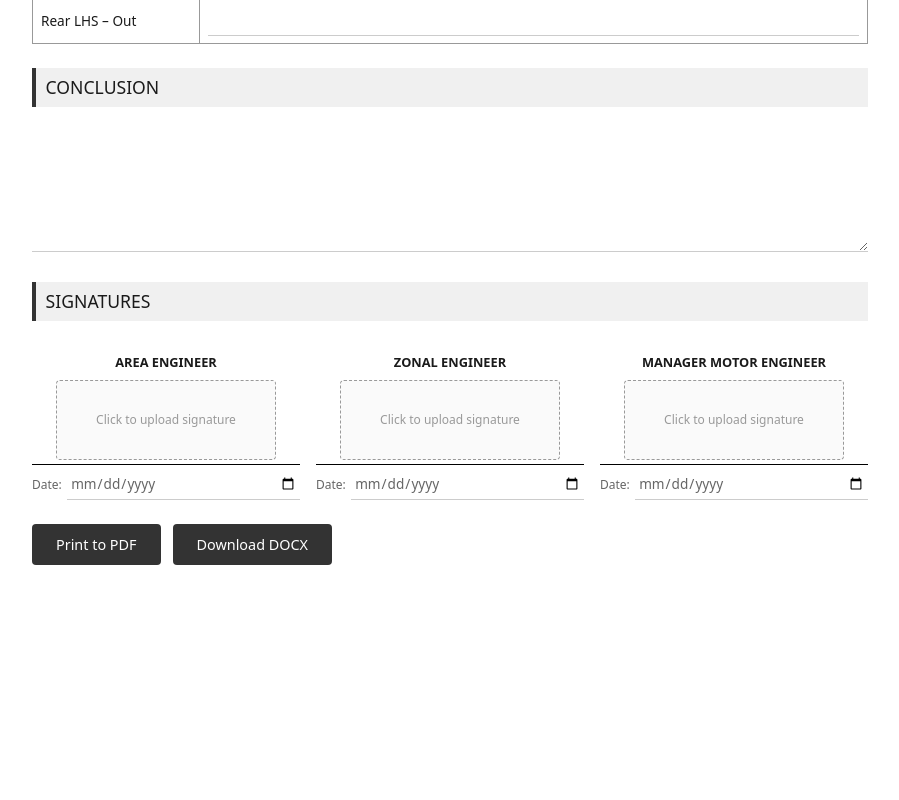
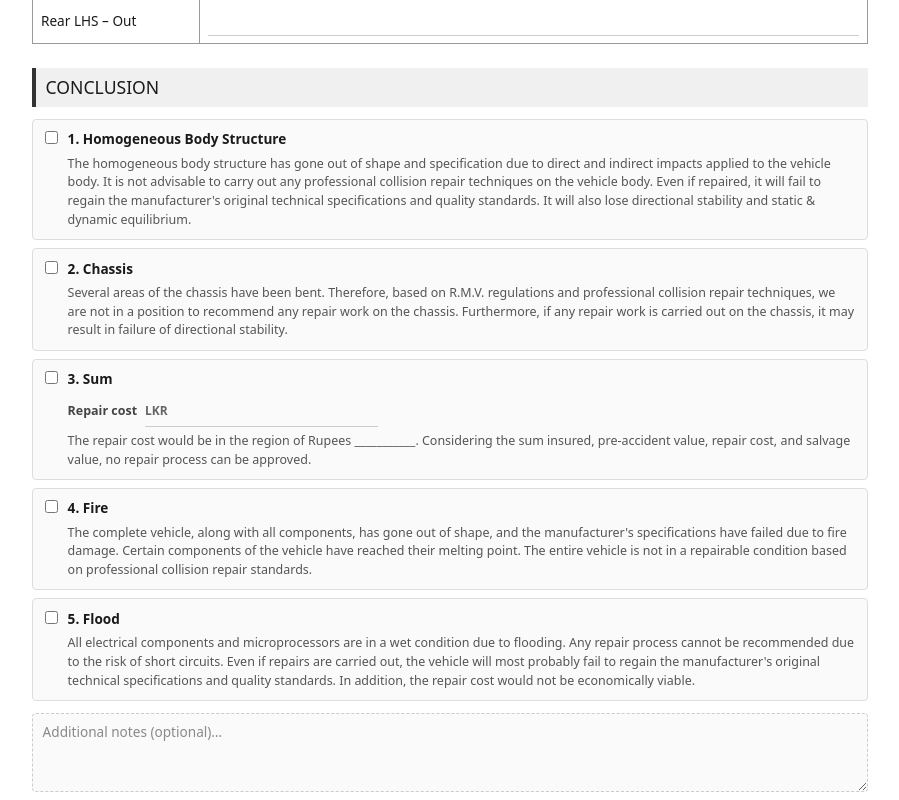
Before and after one commit to bytkloud/minitools, a React (Vite) app: page /technical-report in a window 1280 px wide. Shown: the part 1920-2720 px from the top of the page, without its empty margins (190-1089 px from the left). Before the commit the page ends 2541 px from the top, so only its background shows below. Built offline with nearby package versions, Linux system fonts and the light colour scheme.

Commit message:
Add multi-select conclusion options to total loss report

```diff
--- a/src/pages/Home.tsx
+++ b/src/pages/Home.tsx
@@ -9,7 +9,7 @@ const tools = [
     icon: Calculator,
   },
   {
-    name: 'Technical Report',
+    name: 'Total loss report',
     description: 'Vehicle total loss report form with photos and signatures',
     path: '/technical-report',
     icon: FileText,
--- a/src/tools/technical-report/docx-builder.ts
+++ b/src/tools/technical-report/docx-builder.ts
@@ -344,7 +344,12 @@ export async function downloadDocx(
         buildTyreTable(data.tyres),
 
         sectionHeading('Conclusion'),
-        bodyParagraph(data.conclusion),
+        ...data.conclusions.map(text => new Paragraph({
+          children: [run(text, { size: 20 })],
+          bullet: { level: 0 },
+          spacing: { line: 360, after: 80 },
+        })),
+        ...(data.conclusions.length > 0 ? [bodyParagraph('Therefore, considering all technical circumstances, my technical opinion is to treat this claim on a total loss basis.')] : []),
 
         sectionHeading('Signatures'),
         buildSignaturesTable(data.signatures),
--- a/src/tools/technical-report/form.tsx
+++ b/src/tools/technical-report/form.tsx
@@ -11,6 +11,37 @@ const TYRES = [
   { key: 'RearLhsIn' as const, label: 'Rear LHS – In' },
   { key: 'RearLhsOut'as const, label: 'Rear LHS – Out' },
 ]
+
+const THEREFORE = "Therefore, considering all technical circumstances, my technical opinion is to treat this claim on a total loss basis."
+
+const CONCLUSIONS = [
+  {
+    title: 'Homogeneous Body Structure',
+    body: "The homogeneous body structure has gone out of shape and specification due to direct and indirect impacts applied to the vehicle body. It is not advisable to carry out any professional collision repair techniques on the vehicle body. Even if repaired, it will fail to regain the manufacturer's original technical specifications and quality standards. It will also lose directional stability and static & dynamic equilibrium.",
+  },
+  {
+    title: 'Chassis',
+    body: "Several areas of the chassis have been bent. Therefore, based on R.M.V. regulations and professional collision repair techniques, we are not in a position to recommend any repair work on the chassis. Furthermore, if any repair work is carried out on the chassis, it may result in failure of directional stability.",
+  },
+  { title: 'Sum', body: '' }, // body built dynamically via buildSumBody
+  {
+    title: 'Fire',
+    body: "The complete vehicle, along with all components, has gone out of shape, and the manufacturer's specifications have failed due to fire damage. Certain components of the vehicle have reached their melting point. The entire vehicle is not in a repairable condition based on professional collision repair standards.",
+  },
+  {
+    title: 'Flood',
+    body: "All electrical components and microprocessors are in a wet condition due to flooding. Any repair process cannot be recommended due to the risk of short circuits. Even if repairs are carried out, the vehicle will most probably fail to regain the manufacturer's original technical specifications and quality standards. In addition, the repair cost would not be economically viable.",
+  },
+]
+
+const SUM_IDX = 2
+
+function buildSumBody(rawAmount: string) {
+  const formatted = rawAmount
+    ? 'Rupees ' + new Intl.NumberFormat('en-LK', { minimumFractionDigits: 2 }).format(Number(rawAmount))
+    : 'Rupees ___________'
+  return `The repair cost would be in the region of ${formatted}. Considering the sum insured, pre-accident value, repair cost, and salvage value, no repair process can be approved.`
+}
 
 const SIGNATURES = [
   { key: 'areaEngineer' as const, label: 'Area Engineer' },
@@ -174,7 +205,11 @@ export default function TotalLossReportForm() {
   const [damages, setDamages] = useState<DamageData[]>([
     { id: 0, text: '', photos: [null, null, null, null] },
   ])
-  const [conclusion, setConclusion] = useState('')
+  const [activeConclusions, setActiveConclusions] = useState<boolean[]>(
+    new Array(CONCLUSIONS.length).fill(false)
+  )
+  const [sumRepairCost, setSumRepairCost] = useState('')
+  const [customConclusion, setCustomConclusion] = useState('')
   const [signatures, setSignatures] = useState<ReportData['signatures']>({
     areaEngineer: { imageSrc: null, date: '' },
     zonalEngineer: { imageSrc: null, date: '' },
@@ -203,12 +238,23 @@ export default function TotalLossReportForm() {
       return { ...d, photos }
     }))
 
+  const toggleConclusion = (idx: number) =>
+    setActiveConclusions(prev => prev.map((v, i) => i === idx ? !v : v))
+
   const buildReportData = (): ReportData => ({
     ...fields,
     ...currency,
     damages,
     tyres,
-    conclusion,
+    conclusions: [
+      ...CONCLUSIONS
+        .map((c, i) => {
+          if (!activeConclusions[i]) return null
+          return i === SUM_IDX ? buildSumBody(sumRepairCost) : c.body
+        })
+        .filter((c): c is string => c !== null),
+      ...(customConclusion.trim() ? [customConclusion.trim()] : []),
+    ],
     signatures,
   })
 
@@ -329,12 +375,53 @@ export default function TotalLossReportForm() {
 
       <div className="section-break">
         <h2>Conclusion</h2>
-        <textarea
-          className="conclusion-textarea"
-          rows={6}
-          value={conclusion}
-          onChange={(e) => setConclusion(e.target.value)}
-        />
+        {CONCLUSIONS.map((c, i) => {
+          const body = i === SUM_IDX ? buildSumBody(sumRepairCost) : c.body
+          return (
+            <div key={i} className="conclusion-item">
+              <div className={`conclusion-option no-print${activeConclusions[i] ? ' active' : ''}`}>
+                <input
+                  type="checkbox"
+                  checked={activeConclusions[i]}
+                  onChange={() => toggleConclusion(i)}
+                />
+                <div className="conclusion-option-content">
+                  <div className="conclusion-option-title" onClick={() => toggleConclusion(i)}>
+                    {i + 1}. {c.title}
+                  </div>
+                  {i === SUM_IDX && (
+                    <div className="conclusion-sum-input" onClick={e => e.stopPropagation()}>
+                      <span className="conclusion-sum-label">Repair cost</span>
+                      <CurrencyInput onChange={setSumRepairCost} />
+                    </div>
+                  )}
+                  <div className="conclusion-option-body">{body}</div>
+                </div>
+              </div>
+            </div>
+          )
+        })}
+        <div className="conclusion-custom no-print">
+          <textarea
+            placeholder="Additional notes (optional)…"
+            rows={3}
+            value={customConclusion}
+            onChange={e => setCustomConclusion(e.target.value)}
+          />
+        </div>
+        {(activeConclusions.some(Boolean) || customConclusion.trim()) && (
+          <div className="print-only">
+            <ul className="conclusion-bullets">
+              {CONCLUSIONS.map((c, i) => {
+                if (!activeConclusions[i]) return null
+                const body = i === SUM_IDX ? buildSumBody(sumRepairCost) : c.body
+                return <li key={i}>{body}</li>
+              })}
+              {customConclusion.trim() && <li>{customConclusion.trim()}</li>}
+            </ul>
+            <p className="conclusion-therefore">{THEREFORE}</p>
+          </div>
+        )}
       </div>
 
       <div className="section-break">
--- a/src/tools/technical-report/report-types.ts
+++ b/src/tools/technical-report/report-types.ts
@@ -33,7 +33,7 @@ export interface ReportData {
     RearLhsIn: string
     RearLhsOut: string
   }
-  conclusion: string
+  conclusions: string[]
   signatures: {
     areaEngineer: SignatureData
     zonalEngineer: SignatureData
--- a/src/tools/technical-report/report.css
+++ b/src/tools/technical-report/report.css
@@ -305,39 +305,111 @@
   text-align: left;
 }
 
-.conclusion-section {
-  margin-bottom: 1rem;
+.conclusion-item {
+  margin-bottom: 0.5rem;
 }
 
-.conclusion-list {
-  list-style: decimal;
-  padding-left: 1.5rem;
-  margin: 0.5rem 0;
+.conclusion-option {
+  display: flex;
+  align-items: flex-start;
+  gap: 0.6rem;
+  border: 1px solid #ddd;
+  border-radius: 4px;
+  padding: 0.6rem 0.75rem;
+  cursor: pointer;
+  background: #fafafa;
+  transition: border-color 0.15s, background 0.15s;
 }
 
-.conclusion-list li {
-  padding: 0.2rem 0;
-  font-size: 0.85rem;
+.conclusion-option:hover {
+  border-color: #aaa;
+  background: #f5f5f5;
 }
 
-.conclusion-list li textarea {
-  resize: vertical;
-  min-height: 2.5rem;
+.conclusion-option.active {
+  border-color: #2a7a2a;
+  background: #f0f8f0;
 }
 
-.add-conclusion-btn {
-  background: none;
-  border: 1px dashed #999;
-  padding: 0.3rem 0.8rem;
-  font-size: 0.8rem;
+.conclusion-option input[type="checkbox"] {
+  width: auto;
+  border: none;
+  border-bottom: none;
+  margin-top: 2px;
+  flex-shrink: 0;
+  accent-color: #2a7a2a;
   cursor: pointer;
-  border-radius: 3px;
-  color: #666;
 }
 
-.add-conclusion-btn:hover {
-  border-color: #333;
-  color: #333;
+.conclusion-option-content {
+  flex: 1;
+}
+
+.conclusion-option-title {
+  font-size: 0.85rem;
+  font-weight: 600;
+  margin-bottom: 0.3rem;
+  color: #1a1a1a;
+}
+
+.conclusion-option-body {
+  font-size: 0.78rem;
+  color: #555;
+  white-space: pre-line;
+  line-height: 1.5;
+}
+
+.conclusion-sum-input {
+  display: flex;
+  align-items: center;
+  gap: 0.5rem;
+  margin: 0.4rem 0 0.3rem;
+}
+
+.conclusion-sum-label {
+  font-size: 0.78rem;
+  font-weight: 600;
+  color: #444;
+  white-space: nowrap;
+}
+
+.conclusion-custom {
+  margin-top: 0.75rem;
+}
+
+.conclusion-custom textarea {
+  width: 100%;
+  border: 1px dashed #ccc;
+  border-radius: 4px;
+  padding: 0.5rem 0.6rem;
+  font-size: 0.85rem;
+  font-family: inherit;
+  resize: vertical;
+  background: #fafafa;
+  outline: none;
+}
+
+.conclusion-custom textarea:focus {
+  border-color: #888;
+  border-style: solid;
+  background: #fff;
+}
+
+.conclusion-bullets {
+  margin: 0.5rem 0 0.75rem 1.5rem;
+  padding: 0;
+}
+
+.conclusion-bullets li {
+  font-size: 0.85rem;
+  line-height: 1.6;
+  margin-bottom: 0.5rem;
+}
+
+.conclusion-therefore {
+  font-size: 0.85rem;
+  line-height: 1.6;
+  margin-top: 0.25rem;
 }
 
 .action-buttons {
```
